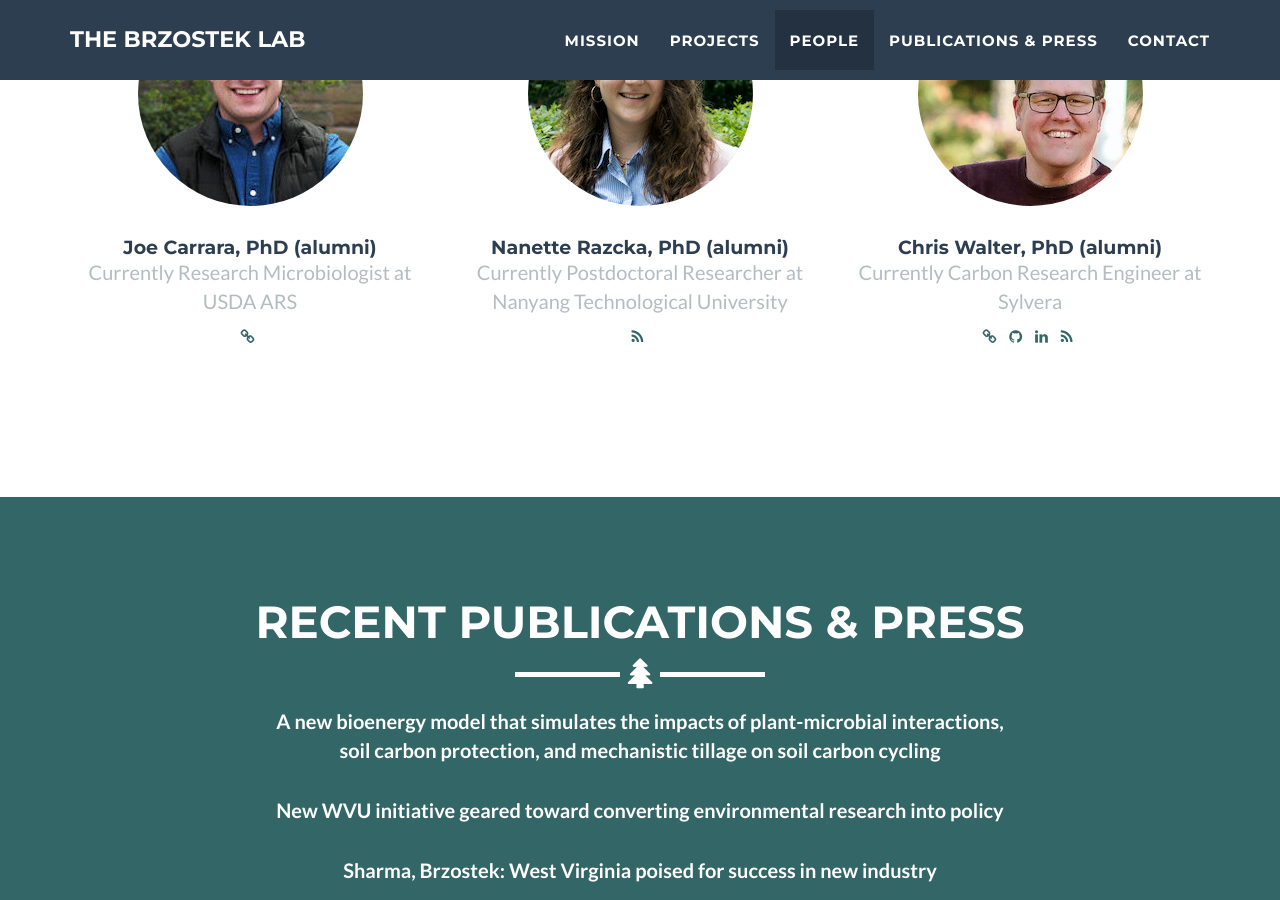
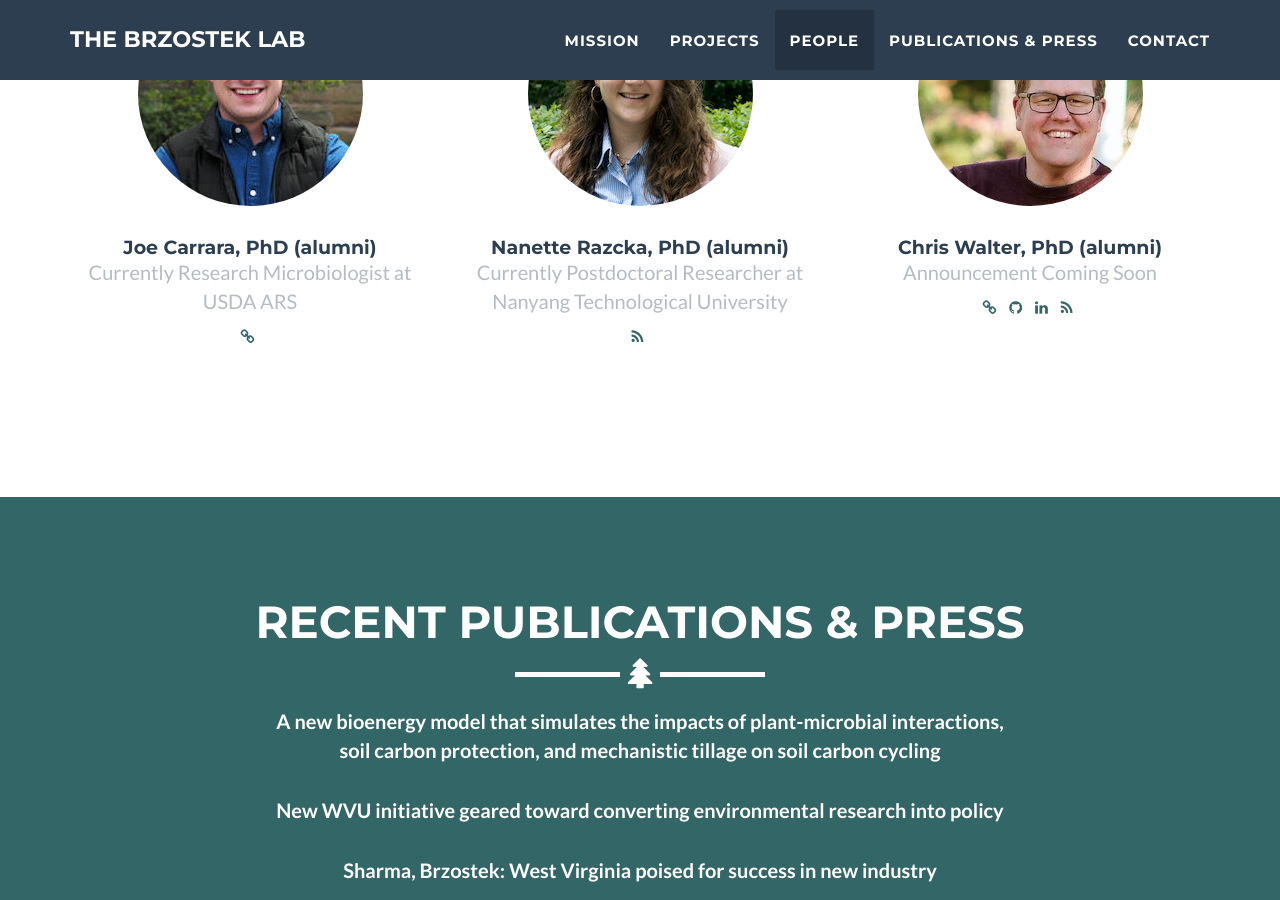
Before and after one commit to erbrzostek/erbrzostek.github.io, a Jekyll site: the page built from _posts/2014-07-18-project-6.markdown, in a window 1280 px wide and 900 px high, scrolled down 3254 px. Built offline with Jekyll 4.4.1, drawn with Linux system fonts in a browser that asks for light colours.

Commit message:
Update _config.yml

```diff
--- a/_config.yml
+++ b/_config.yml
@@ -69,7 +69,7 @@ people:
 
 - name: Chris Walter, PhD (alumni)
   pic: 7
-  position: Currently Carbon Research Engineer at Sylvera
+  position: Announcement Coming Soon
   social:
     - title: link
       url: https://chriswalter.info
```
